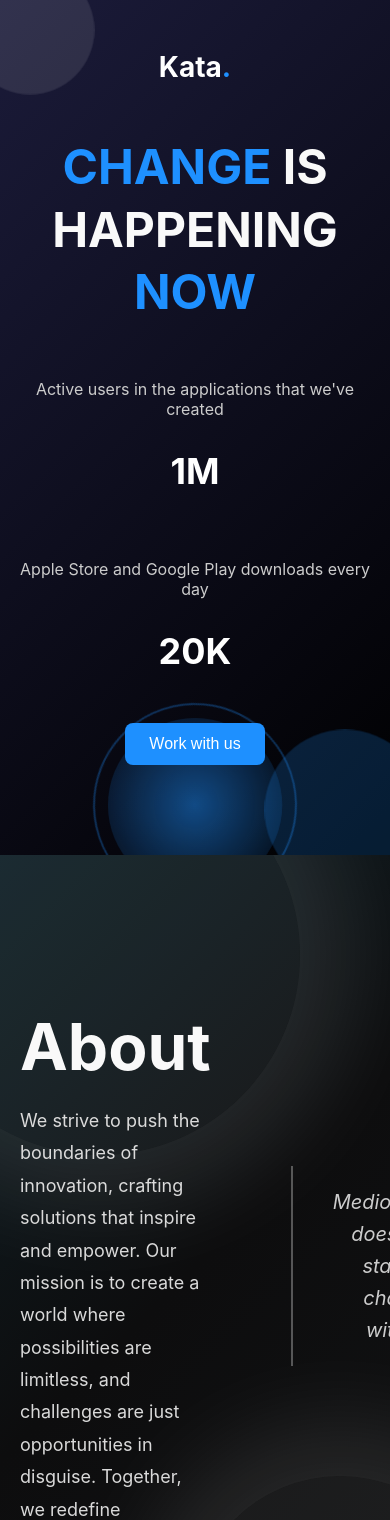
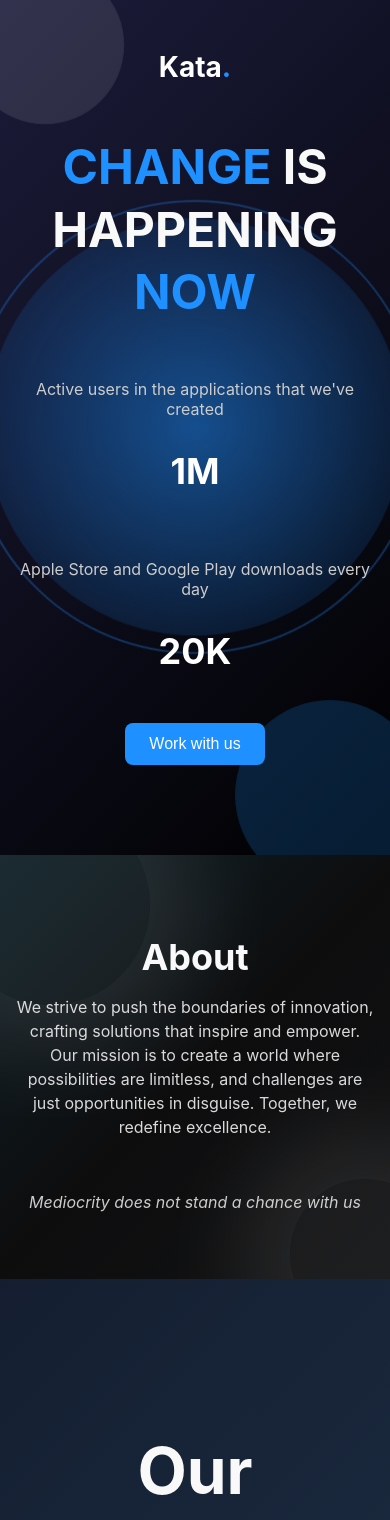
Before and after one commit to lvvNikolas/Kata, a Next.js app: page / in a window 390 px wide. Shown: the top 1520 px of the page. Built offline with nearby package versions, Linux system fonts and the light colour scheme.

Commit message:
mobile version added

```diff
--- a/src/app/page.module.css
+++ b/src/app/page.module.css
@@ -236,6 +236,7 @@
   .headerContent {
     text-align: center; /* Центрируем текст */
     margin-bottom: 40px; /* Увеличиваем отступ */
+    z-index: 1; /* Устанавливаем поверх графики */
   }
 
   .headerContent h1 {
@@ -262,20 +263,30 @@
   /* Декоративные элементы */
   .headerGraphic {
     flex: 1;
-    position: relative;
+    position: absolute; /* Центрируем графику */
+    top: 50%; /* Ставим по центру экрана */
+    left: 50%;
+    transform: translate(-50%, -50%);
+    width: 400px; /* Увеличиваем размер графики */
+    height: 400px;
+    z-index: 0; /* Графика остаётся позади текста */
   }
 
   .headerGraphic::before {
-    width: 150px;
-    height: 150px;
+    content: '';
+    position: absolute;
+    width: 350px; /* Увеличенный размер внутреннего круга */
+    height: 350px;
     background: radial-gradient(circle, rgba(30, 144, 255, 0.5), transparent);
     border-radius: 50%;
     animation: pulseGraphic 2.5s infinite;
   }
 
   .headerGraphic::after {
-    width: 200px;
-    height: 200px;
+    content: '';
+    position: absolute;
+    width: 450px; /* Увеличенный размер внешнего круга */
+    height: 450px;
     border: 2px solid rgba(30, 144, 255, 0.3);
     border-radius: 50%;
     animation: spinGraphic 6s linear infinite;
@@ -285,19 +296,20 @@
   .header::before {
     top: -30px;
     left: -30px;
-    width: 120px;
-    height: 120px;
+    width: 150px;
+    height: 150px;
     background: rgba(255, 255, 255, 0.1);
   }
 
   .header::after {
     bottom: -30px;
     right: -30px;
-    width: 150px;
-    height: 150px;
+    width: 180px;
+    height: 180px;
     background: rgba(30, 144, 255, 0.2);
   }
 }
+
 
 
 /* About Section */
@@ -377,6 +389,63 @@
   border-radius: 50%;
   box-shadow: 0 0 100px 50px rgba(255, 255, 255, 0.1); /* Мягкое свечение */
 }
+
+/* Мобильная адаптация */
+@media (max-width: 768px) {
+  /* Общие настройки */
+  .aboutSection {
+    padding: 50px 15px; /* Уменьшаем отступы */
+  }
+
+  .aboutWrapper {
+    flex-direction: column; /* Располагаем элементы по вертикали */
+    gap: 20px; /* Уменьшаем расстояние между элементами */
+  }
+
+  /* Контент */
+  .aboutContent {
+    padding-right: 0; /* Убираем правый отступ */
+    text-align: center; /* Центрируем текст */
+  }
+
+  .aboutContent h2 {
+    font-size: 36px; /* Уменьшаем заголовок */
+    margin-bottom: 15px;
+  }
+
+  .aboutContent p {
+    font-size: 16px; /* Уменьшаем размер текста */
+    line-height: 1.5;
+  }
+
+  /* Блок Aside */
+  .aboutAside {
+    padding-left: 0; /* Убираем левый отступ */
+    text-align: center; /* Центрируем текст */
+    border-left: none; /* Убираем разделительную линию */
+  }
+
+  .aboutAside p {
+    font-size: 16px; /* Уменьшаем текст */
+    line-height: 1.4;
+  }
+
+  /* Декоративные элементы */
+  .aboutSection::before {
+    width: 200px; /* Уменьшаем размер круга */
+    height: 200px;
+    top: -50px;
+    left: -50px;
+  }
+
+  .aboutSection::after {
+    width: 150px; /* Уменьшаем размер круга */
+    height: 150px;
+    bottom: -50px;
+    right: -50px;
+  }
+}
+
 
 /* Services Section */
 .servicesSection {
```
